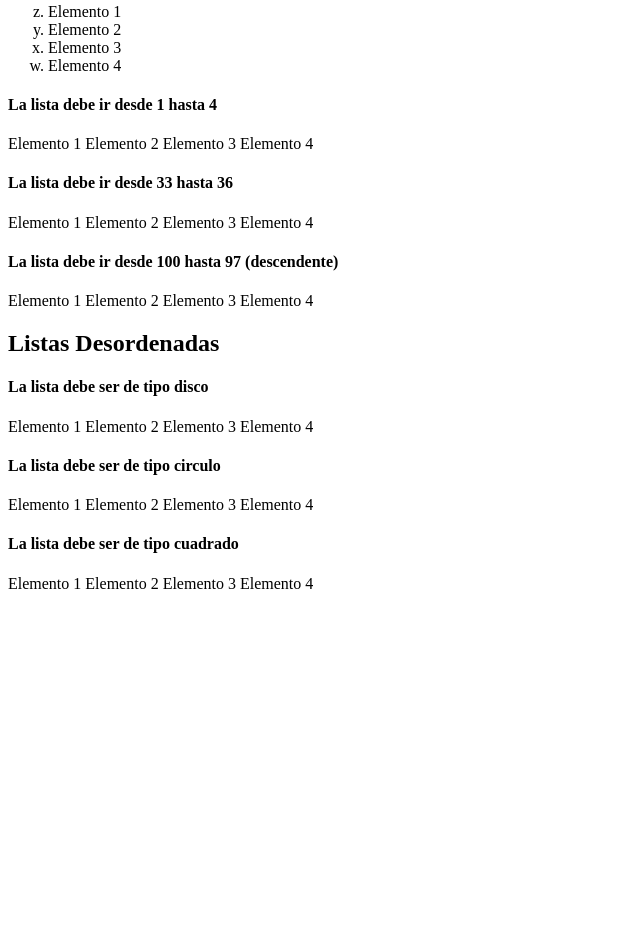
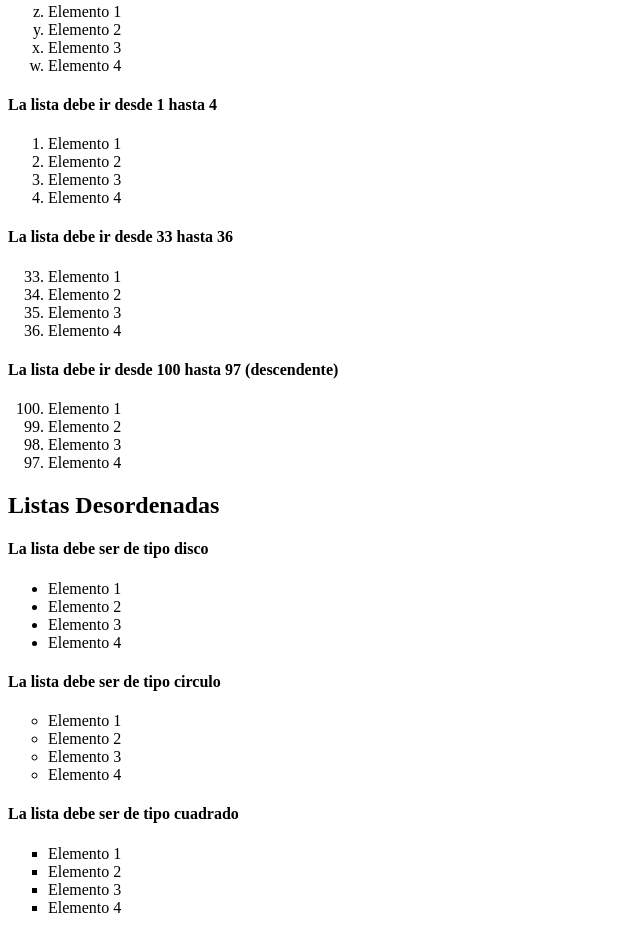
Before and after one commit to jgiaccone/front-end, a plain HTML site: page ejerciciolista.html in a window 1280 px wide. Shown: the part 370-1303 px from the top of the page, without its empty margins (0-640 px from the left). Before the commit the page ends 971 px from the top, so only its background shows below. Drawn offline with Linux system fonts and the light colour scheme.

Commit message:
un commit

```diff
--- a/ejerciciolista.html
+++ b/ejerciciolista.html
@@ -32,49 +32,48 @@
 <li>Elemento 4</li>
 </ol>
 <h4>La lista debe ir desde 1 hasta 4</h4>
-
-   Elemento 1
-   Elemento 2
-   Elemento 3
-   Elemento 4
-
+<ol type="1">
+<li>Elemento 1</li>
+<li>Elemento 2</li>
+<li>Elemento 3</li>
+<li>Elemento 4</li>
+</ol>
 <h4>La lista debe ir desde 33 hasta 36 </h4>
-
-   Elemento 1
-   Elemento 2
-   Elemento 3
-   Elemento 4
-
+<ol type="1" start="33">
+<li>Elemento 1</li>
+<li>Elemento 2</li>
+<li>Elemento 3</li>
+<li>Elemento 4</li>
+</ol>
 <h4>La lista debe ir desde 100 hasta 97 (descendente) </h4>
-
-   Elemento 1
-   Elemento 2
-   Elemento 3
-   Elemento 4
-
-   <h2>Listas Desordenadas</h2>
-
-   <h4>La lista debe ser de tipo disco </h4>
-
-         Elemento 1
-         Elemento 2
-         Elemento 3
-         Elemento 4
-
-   <h4>La lista debe ser de tipo circulo</h4>
-
-         Elemento 1
-         Elemento 2
-         Elemento 3
-         Elemento 4
-
-   <h4>La lista debe ser de tipo cuadrado</h4>
-
-         Elemento 1
-         Elemento 2
-         Elemento 3
-         Elemento 4
-
+<ol type="1" start="100" set reversed="reversed">
+      <li>Elemento 1</li>
+      <li>Elemento 2</li>
+      <li>Elemento 3</li>
+      <li>Elemento 4</li>
+</ol>
+<h2>Listas Desordenadas</h2>
+<h4>La lista debe ser de tipo disco </h4>
+<ul type="disc">
+<li>Elemento 1</li>
+<li>Elemento 2</li>
+<li>Elemento 3</li>
+<li>Elemento 4</li>
+</ul>
+<h4>La lista debe ser de tipo circulo</h4>
+<ul type="circle">
+      <li>Elemento 1</li>
+      <li>Elemento 2</li>
+      <li>Elemento 3</li>
+      <li>Elemento 4</li>
+</ul>
+<h4>La lista debe ser de tipo cuadrado</h4>
+<ul type="square">
+      <li>Elemento 1</li>
+      <li>Elemento 2</li>
+      <li>Elemento 3</li>
+      <li>Elemento 4</li>
+</ul>
 </body>
 
 </html>
```
